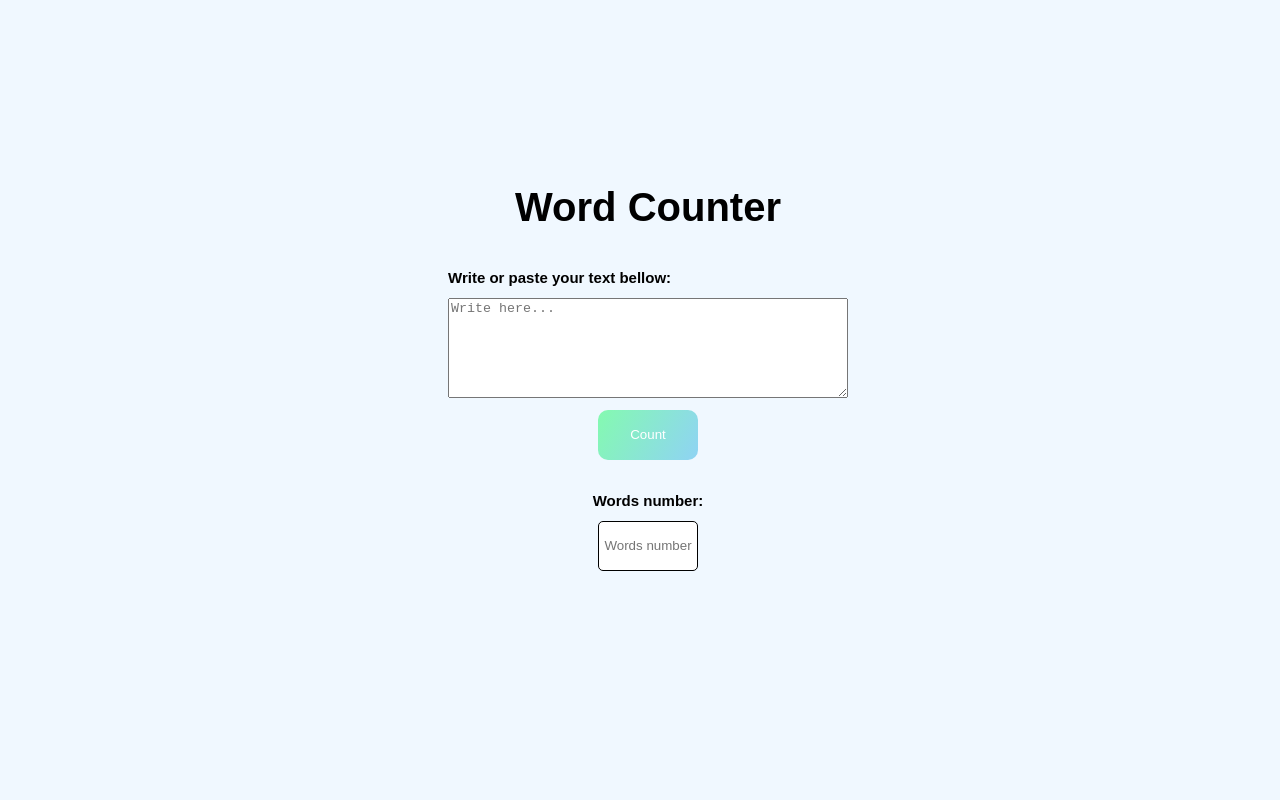
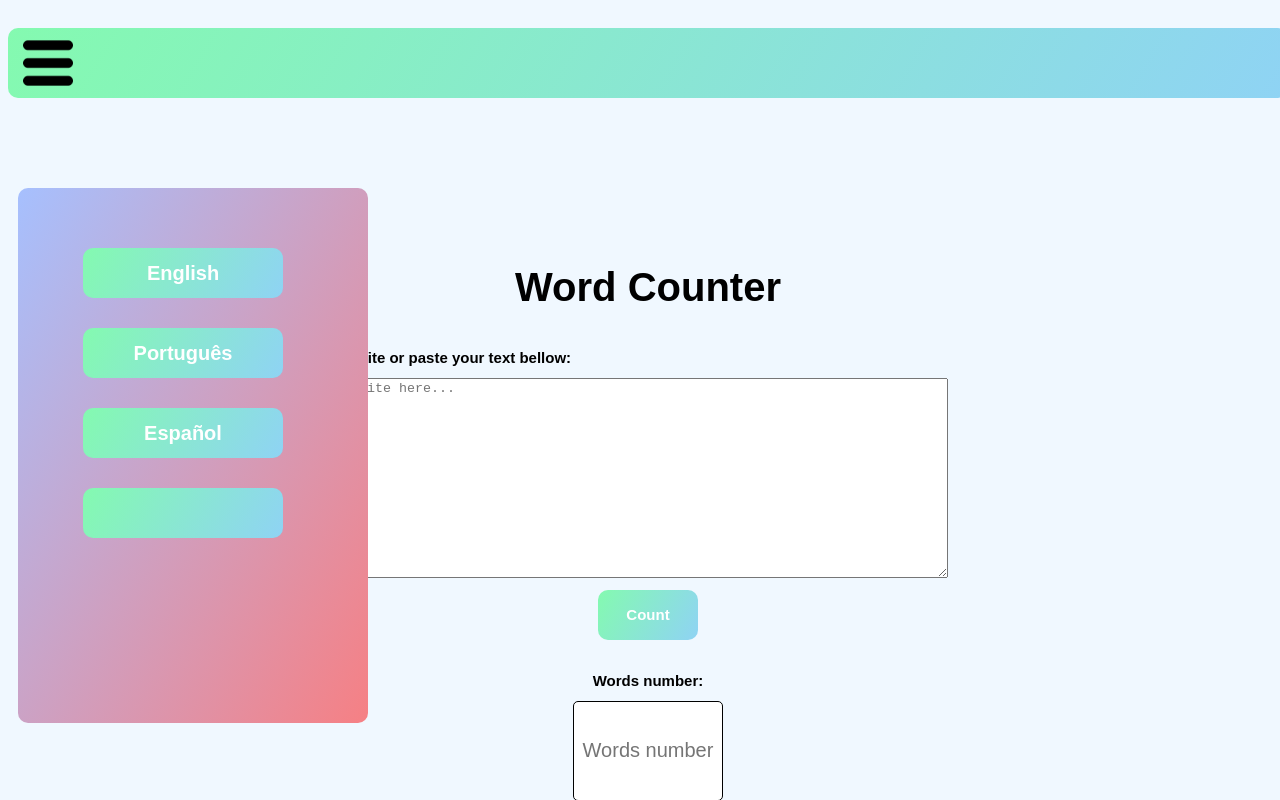
Before and after one commit to LucasKleaL/word-counter, a plain HTML site: page index.html in a window 1280 px wide. Drawn offline with Linux system fonts and the light colour scheme.

Commit message:
2 commit
Adicionado nav bar no topo da tela.
Adicionado menu lateral recolhível.

```diff
--- a/index.html
+++ b/index.html
@@ -9,6 +9,11 @@
     </head>
 
     <body>
+
+        <div class="div-navbar">
+
+            <input type="checkbox" id="menuCheck">
+            <label id="menuIcon" for="menuCheck"><img src="images/horizontal-lines-icon.png" alt="menu" class="menu-icon"></label>
 
         <div class="div1">
 
@@ -43,6 +48,31 @@
 
         </div>
 
+        <div class="menu-lateral" id="menuLateral">
+            <nav class="nav-menu-lateral">
+
+
+                    <div class="div-menu-lateral">
+                        <button class="botao-menu" id="botaoIngles">English</button>
+                    </div>
+                    <div class="div-menu-lateral">
+                        <button class="botao-menu" id="botaoPortugues">Português</button>
+                    </div>
+                    <div class="div-menu-lateral">
+                        <button class="botao-menu" id="botaoEspanhol">Español</button>
+                    </div>
+                    <div class="div-menu-lateral">
+                        <button class="botao-menu"></button>
+                    </div>
+
+
+            </nav>
+        </div>
+
+
+
+
+
 
     </body>
 </html>
--- a/script.js
+++ b/script.js
@@ -9,8 +9,28 @@ $("#botaoConfirmar").click(function(){
 
     var wordNumber = texto.length;
     $("#visorContador").val(wordNumber)
-    alert(wordNumber)
+    alert(texto)
 });
 
+$("#botaoMenuLateral").click(function(){
+
+    var menuAtivado = parseInt(1);
+    var menuDesativado = parseInt(0);
+
+    if(menuAtivado === 1){
+        menuAtivado = 0;
+        menuDesativado = 1;
+
+        $("#menuLateral").removeClass("menu-lateral").addClass("menu-lateral-desativado")
+
+    }
+    else if(menuDesativado === 1){
+        menuAtivado = 1;
+        menuDesativado = 0;
+
+        $("#menuLateral").removeClass("menu-lateral-desativado").addClass("menu-lateral-ativado")
+    }
 
 });
+
+});
--- a/style.css
+++ b/style.css
@@ -2,10 +2,96 @@
     background-color: aliceblue;
 }
 
+/* Navbar Style */
+.div-navbar{
+    margin-top: 20px;
+    height: 70px;
+    width: 100%;
+    border-radius: 10px;
+    background-image: linear-gradient(120deg, #84fab0 0%, #8fd3f4 100%);
+    position: absolute;
+}
+
+.botao-burguer-menu{
+    border-radius: 100%;
+    width: 60px;
+    height: 60px;
+    margin-left: 10px;
+    margin-top: 5px;
+    border: 0;
+    background-color: rgba(10,23,55,0);
+}
+
+#menucheck{
+    display: none; /* Tira a o marcador da checkbox */
+}
+
+input[type="checkbox"]:checked ~ .menu-lateral{
+    position: absolute;
+    left: -360;
+}
+
+.menu-icon{
+    margin-left: 15px;
+    margin-top: 10px;
+    width: 50px;
+    height: 50px;
+}
+
+.menu-icon:hover{
+    cursor: pointer;
+}
+
+.nav-menu-lateral{
+    width: 100%;
+    top: 60px;
+    position: relative;
+}
+
+.menu-lateral{
+    left: 10;
+    top: 100px;
+    border-radius: 10px;
+    width: 350px;
+    height: 535px;
+    background-image: linear-gradient(120deg, #a6c0fe 0%, #f68084 100%);
+    position: relative;
+    transition: all .2s linear;
+}
+
+.menu-lateral-desativado{
+    left: -350px;
+}
+
+.div-menu-lateral{
+    height: 80px;
+}
+
+.botao-menu{
+    position: relative;
+    width: 200px;
+    height: 50px;
+    border: 0;
+    border-radius: 10px;
+    background-image: linear-gradient(120deg, #84fab0 0%, #8fd3f4 100%);
+    color: white;
+    font-family: arial;
+    font-size: 20px;
+    font-weight: bold;
+    margin-left: 65px;
+}
+
+.botao-menu:hover{
+    cursor: pointer;
+}
+
+/* Area de contador */
 .botao-confirmar{
     width: 100px;
     height: 50px;
     color: white;
+    font-weight: bold;
+    font-size: 15px;
     background-image: linear-gradient(120deg, #84fab0 0%, #8fd3f4 100%);
     border: 0;
     border-radius: 10px;
@@ -18,18 +104,19 @@
 }
 
 .text-area{
-    width: 400px;
-    height: 100px;
+    width: 600px;
+    height: 200px;
 }
 
 .campo-contador{
-    width: 100px;
-    height: 50px;
+    width: 150px;
+    height: 100px;
     border: 1px;
     border-radius: 5px;
     border-color: black;
     border-style: solid;
     text-align: center;
+    font-size: 20px;
 }
 
 .h1{
@@ -54,6 +141,7 @@
     margin-top: 20px;
 }
 
+
 .div1{
     margin-top: 170px;
     position: absolute;
```
Also changed, not shown: images/horizontal-lines-icon.png (added).
